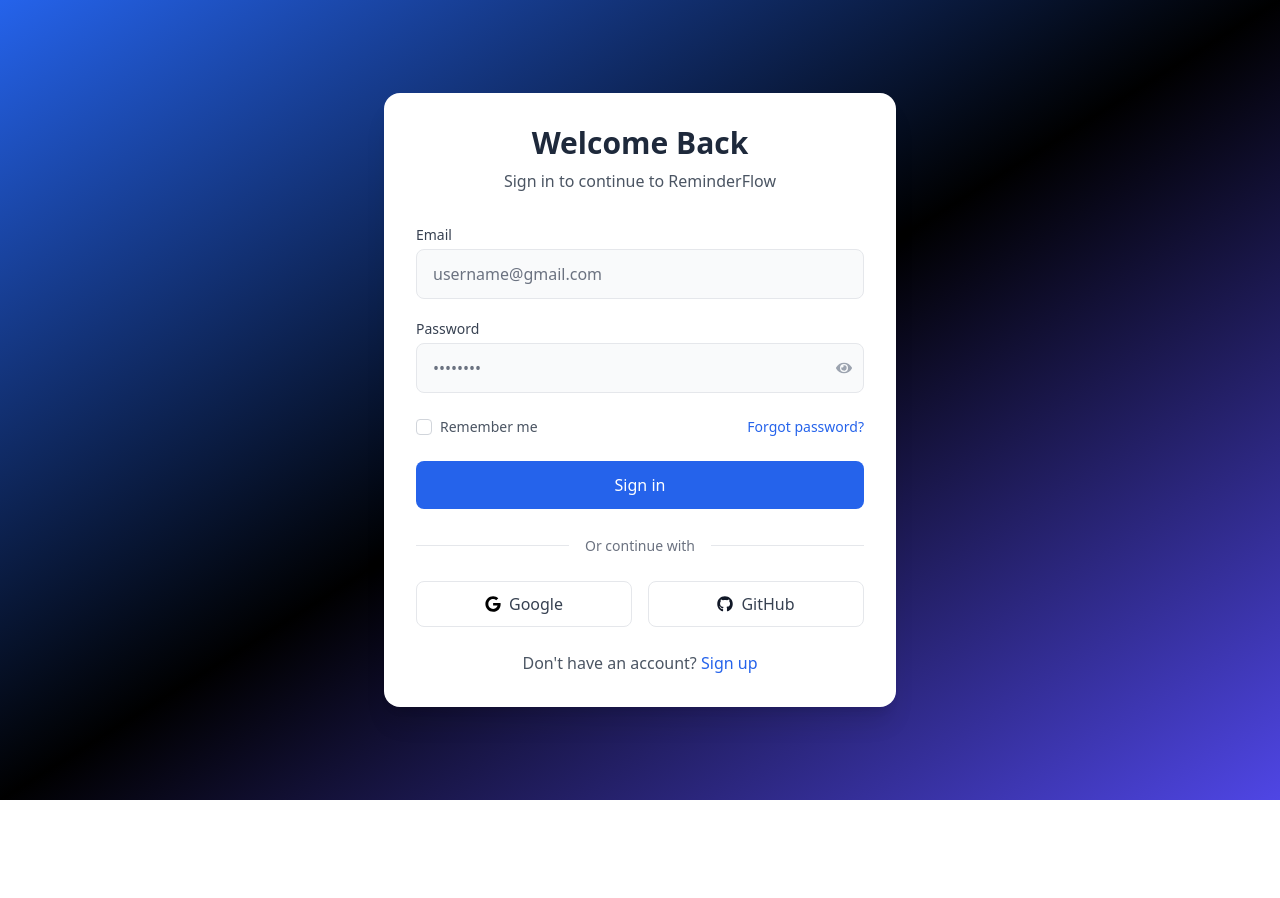
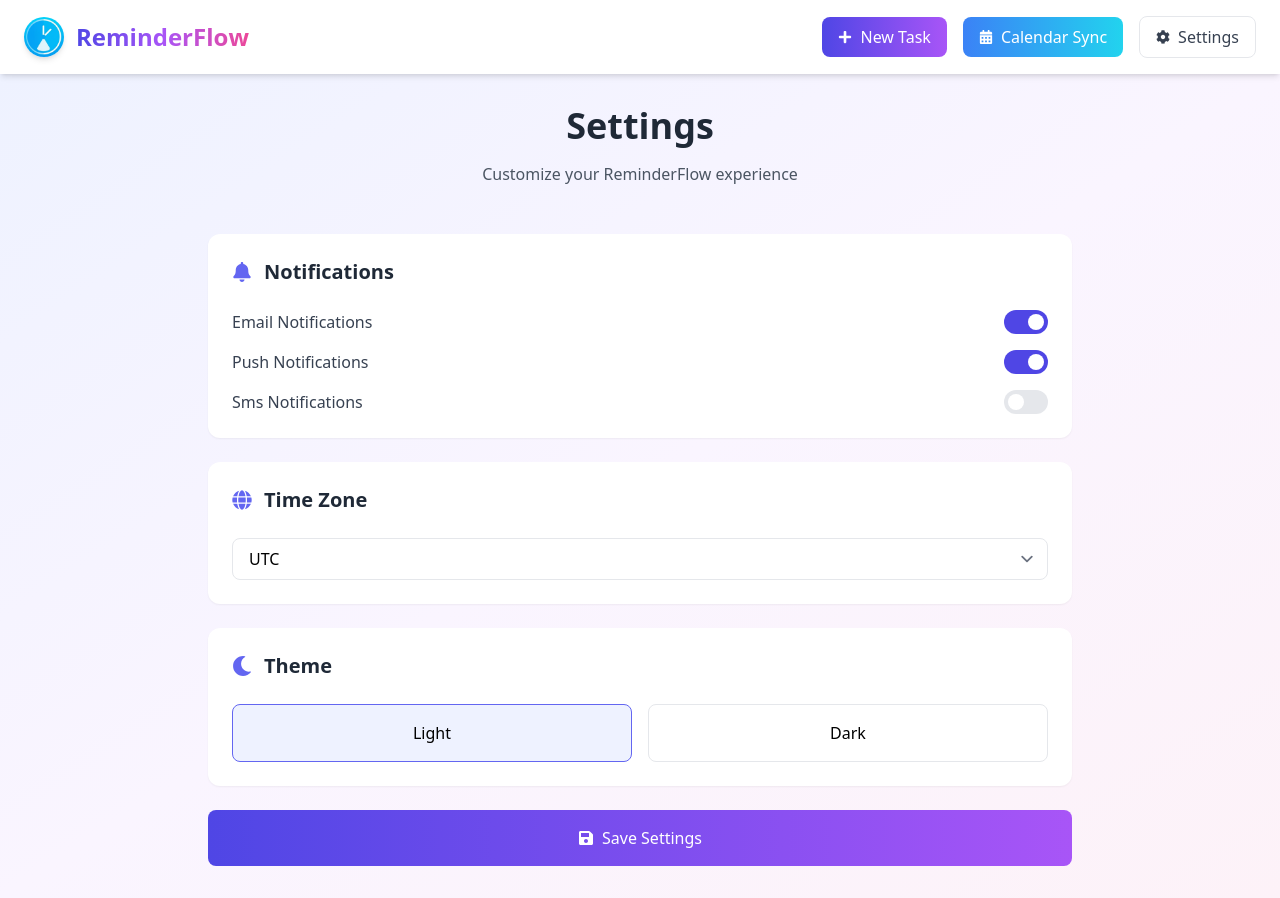
Before and after one commit to dev-code-create/ReminderFlow, a React (Vite) app in the folder Client/: page /settings in a window 1280 px wide. Before the commit this address led to /login. Before the commit the page ends 800 px from the top, so only its background shows below. Built offline with nearby package versions, Linux system fonts and the light colour scheme.

Commit message:
setting route done

```diff
--- a/Client/src/App.jsx
+++ b/Client/src/App.jsx
@@ -8,6 +8,8 @@ import TaskForm from "./components/tasks/TaskForm";
 import Navbar from "./components/common/Navbar";
 import TeamManagement from "./components/TeamManagement";
 import CalenderSync from "./components/calender/CalenderSync";
+import Settings from "./components/Settings";
+
 const PrivateRoute = ({ children }) => {
   const { user, loading } = useAuth();
   if (loading) return <div>Loading...</div>;
@@ -37,6 +39,7 @@ const App = () => {
         <Route path="/edit-task/:taskId" element={<TaskForm isEdit={true} />} />
         <Route path="/create-team" element={<TeamManagement />} />
         <Route path="/calendar-sync" element={<CalenderSync />} />
+        <Route path="/settings" element={<Settings />} />
         <Route path="*" element={<Navigate to="/dashboard" />} />
       </Routes>
     </AuthProvider>
--- a/Client/src/components/Settings.jsx
+++ b/Client/src/components/Settings.jsx
@@ -1,84 +1,185 @@
-import React, { useState, useEffect } from "react";
+import { useState } from "react";
+import { motion } from "framer-motion";
+import {
+  FaBell,
+  FaUser,
+  FaClock,
+  FaMoon,
+  FaGlobe,
+  FaShieldAlt,
+  FaToggleOn,
+  FaSave,
+} from "react-icons/fa";
 import apiClient from "../services/api";
 
 const Settings = () => {
-  const [preferences, setPreferences] = useState({
+  const [settings, setSettings] = useState({
+    notifications: {
       email: true,
+      push: true,
       sms: false,
-    push: true,
+    },
+    timezone: "UTC",
+    theme: "light",
   });
 
-  useEffect(() => {
-    const fetchPreferences = async () => {
-      try {
-        const response = await apiClient.get("/users/me");
-        setPreferences(response.data.notificationPreferences);
-      } catch (error) {
-        console.error(error);
-      }
-    };
-    fetchPreferences();
-  }, []);
+  const [loading, setLoading] = useState(false);
+  const [message, setMessage] = useState({ type: "", text: "" });
 
-  const handleChange = (e) => {
-    const { name, checked } = e.target;
-    setPreferences({ ...preferences, [name]: checked });
+  const handleNotificationChange = (type) => {
+    setSettings({
+      ...settings,
+      notifications: {
+        ...settings.notifications,
+        [type]: !settings.notifications[type],
+      },
+    });
   };
 
-  const handleSubmit = async () => {
+  const handleSave = async () => {
+    setLoading(true);
     try {
-      await apiClient.put("/users/me", {
-        notificationPreferences: preferences,
-      });
-      alert("Notification preferences updated successfully!");
+      await apiClient.put("/users/settings", settings);
+      setMessage({ type: "success", text: "Settings updated successfully!" });
     } catch (error) {
-      console.error(error);
+      setMessage({ type: "error", text: "Failed to update settings" });
+    } finally {
+      setLoading(false);
     }
   };
 
   return (
-    <div className="p-6 bg-[#F9FAFB] min-h-screen">
-      <h1 className="text-2xl font-bold text-[#1F2937] mb-6">
-        Notification Preferences
-      </h1>
-      <form onSubmit={handleSubmit} className="space-y-4">
-        <div className="flex items-center space-x-2">
-          <input
-            type="checkbox"
-            name="email"
-            checked={preferences.email}
-            onChange={handleChange}
-            className="w-4 h-4 text-[#3B82F6]"
+    <div className="min-h-screen bg-gradient-to-br from-indigo-50 via-purple-50 to-pink-50 py-8">
+      <div className="max-w-4xl mx-auto px-4">
+        {/* Header */}
+        <motion.div
+          initial={{ opacity: 0, y: -20 }}
+          animate={{ opacity: 1, y: 0 }}
+          className="text-center mb-12"
+        >
+          <h1 className="text-4xl font-bold text-gray-800 mb-4">Settings</h1>
+          <p className="text-gray-600">
+            Customize your ReminderFlow experience
+          </p>
+        </motion.div>
+
+        {/* Settings Sections */}
+        <div className="space-y-6">
+          {/* Notifications Section */}
+          <motion.div
+            initial={{ opacity: 0, x: -20 }}
+            animate={{ opacity: 1, x: 0 }}
+            className="bg-white rounded-xl shadow-sm p-6"
+          >
+            <div className="flex items-center gap-3 mb-6">
+              <FaBell className="text-xl text-indigo-500" />
+              <h2 className="text-xl font-semibold text-gray-800">
+                Notifications
+              </h2>
+            </div>
+            <div className="space-y-4">
+              {Object.entries(settings.notifications).map(([type, enabled]) => (
+                <div key={type} className="flex items-center justify-between">
+                  <span className="text-gray-700 capitalize">
+                    {type} Notifications
+                  </span>
+                  <motion.button
+                    whileTap={{ scale: 0.95 }}
+                    onClick={() => handleNotificationChange(type)}
+                    className={`relative inline-flex h-6 w-11 items-center rounded-full transition-colors
+                              ${enabled ? "bg-indigo-600" : "bg-gray-200"}`}
+                  >
+                    <span
+                      className={`inline-block h-4 w-4 transform rounded-full bg-white transition-transform
+                                ${enabled ? "translate-x-6" : "translate-x-1"}`}
                     />
-          <label className="text-[#1F2937]">Email Notifications</label>
+                  </motion.button>
                 </div>
-        <div className="flex items-center space-x-2">
-          <input
-            type="checkbox"
-            name="sms"
-            checked={preferences.sms}
-            onChange={handleChange}
-            className="w-4 h-4 text-[#3B82F6]"
-          />
-          <label className="text-[#1F2937]">SMS Notifications</label>
+              ))}
             </div>
-        <div className="flex items-center space-x-2">
-          <input
-            type="checkbox"
-            name="push"
-            checked={preferences.push}
-            onChange={handleChange}
-            className="w-4 h-4 text-[#3B82F6]"
-          />
-          <label className="text-[#1F2937]">Push Notifications</label>
+          </motion.div>
+
+          {/* Timezone Section */}
+          <motion.div
+            initial={{ opacity: 0, x: -20 }}
+            animate={{ opacity: 1, x: 0 }}
+            transition={{ delay: 0.1 }}
+            className="bg-white rounded-xl shadow-sm p-6"
+          >
+            <div className="flex items-center gap-3 mb-6">
+              <FaGlobe className="text-xl text-indigo-500" />
+              <h2 className="text-xl font-semibold text-gray-800">Time Zone</h2>
             </div>
-        <button
-          type="submit"
-          className="px-4 py-2 bg-[#3B82F6] text-white rounded hover:bg-[#2563EB]"
+            <select
+              value={settings.timezone}
+              onChange={(e) =>
+                setSettings({ ...settings, timezone: e.target.value })
+              }
+              className="w-full px-4 py-2 rounded-lg border border-gray-200 focus:ring-2 focus:ring-indigo-500"
             >
-          Save Preferences
-        </button>
-      </form>
+              <option value="UTC">UTC</option>
+              <option value="EST">EST</option>
+              <option value="PST">PST</option>
+            </select>
+          </motion.div>
+
+          {/* Theme Section */}
+          <motion.div
+            initial={{ opacity: 0, x: -20 }}
+            animate={{ opacity: 1, x: 0 }}
+            transition={{ delay: 0.2 }}
+            className="bg-white rounded-xl shadow-sm p-6"
+          >
+            <div className="flex items-center gap-3 mb-6">
+              <FaMoon className="text-xl text-indigo-500" />
+              <h2 className="text-xl font-semibold text-gray-800">Theme</h2>
+            </div>
+            <div className="grid grid-cols-2 gap-4">
+              {["light", "dark"].map((theme) => (
+                <motion.button
+                  key={theme}
+                  whileHover={{ scale: 1.02 }}
+                  whileTap={{ scale: 0.98 }}
+                  onClick={() => setSettings({ ...settings, theme })}
+                  className={`p-4 rounded-lg border ${
+                    settings.theme === theme
+                      ? "border-indigo-500 bg-indigo-50"
+                      : "border-gray-200"
+                  }`}
+                >
+                  <span className="capitalize">{theme}</span>
+                </motion.button>
+              ))}
+            </div>
+          </motion.div>
+
+          {/* Save Button */}
+          {message.text && (
+            <div
+              className={`p-4 rounded-lg ${
+                message.type === "success"
+                  ? "bg-green-100 text-green-700"
+                  : "bg-red-100 text-red-700"
+              }`}
+            >
+              {message.text}
+            </div>
+          )}
+
+          <motion.button
+            whileHover={{ scale: 1.02 }}
+            whileTap={{ scale: 0.98 }}
+            onClick={handleSave}
+            disabled={loading}
+            className="w-full py-4 bg-gradient-to-r from-indigo-600 to-purple-500
+                     text-white rounded-lg font-medium hover:shadow-lg
+                     transition-all duration-300 flex items-center justify-center gap-2"
+          >
+            <FaSave />
+            {loading ? "Saving..." : "Save Settings"}
+          </motion.button>
+        </div>
+      </div>
     </div>
   );
 };
--- a/Client/src/components/common/Navbar.jsx
+++ b/Client/src/components/common/Navbar.jsx
@@ -92,14 +92,14 @@ const Navbar = () => {
           </motion.div>
 
           <motion.div whileHover={{ scale: 1.05 }} whileTap={{ scale: 0.95 }}>
-            <button
+            <Link
+              to="/settings"
               className="flex items-center space-x-2 px-4 py-2 bg-white border border-gray-200
                          text-gray-700 rounded-lg hover:bg-gray-50 hover:shadow-md transition-all duration-300"
-              onClick={() => alert("Settings clicked!")}
             >
               <FaCog className="text-sm" />
               <span>Settings</span>
-            </button>
+            </Link>
           </motion.div>
         </div>
       </div>
```
Lines whose indentation alone changed are shown as unchanged.
